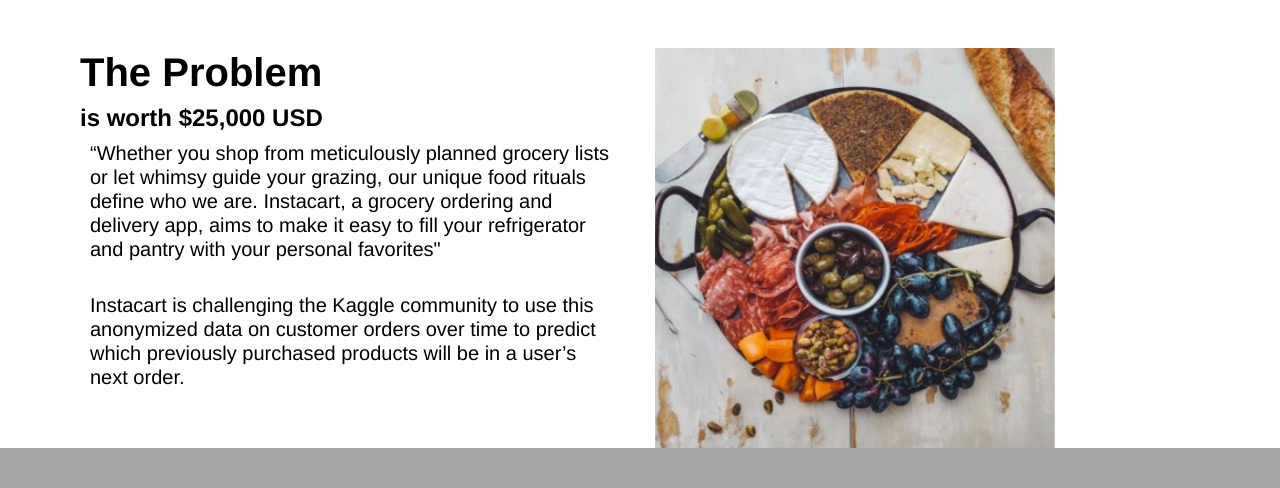
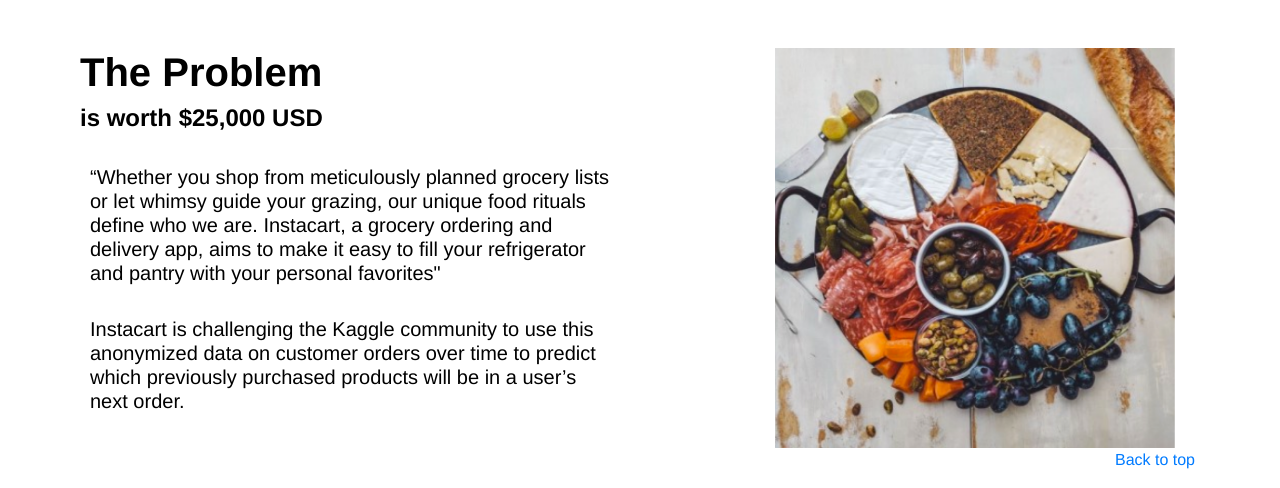
Before and after one commit to Jrfelix13/Final-Project, a Python web app: template website/templates/index.html in a window 1280 px wide. Shown: the part 609-1097 px from the top of the page. Before the commit the page ends 1057 px from the top, so only its background shows below. Run offline with Jinja, Linux system fonts and the light colour scheme; the template is opened without the code that fills it, so the values that code supplies are empty; some libraries are stand-ins or nearby versions.

Commit message:
Update index.html

```diff
--- a/website/templates/index.html
+++ b/website/templates/index.html
@@ -60,6 +60,7 @@
                 </h1>
                 <h4 style="color: black; font-weight: bold; margin-left: 80px; margin-right: 10px;">is worth $25,000 USD
                 </h4>
+                <br>
                 <h5 style="color: black; font-weight: lighter; margin-left: 90px; margin-right: 10px;">“Whether you shop from meticulously planned grocery lists or let whimsy guide your grazing, our unique food rituals define who we are. Instacart, a grocery ordering and delivery app, aims to make it easy to fill your refrigerator and pantry
                     with your personal favorites"
                 </h5>
@@ -67,15 +68,24 @@
                 <h5 style="color: black; font-weight: lighter; margin-left: 90px; margin-right: 10px;">Instacart is challenging the Kaggle community to use this anonymized data on customer orders over time to predict which previously purchased products will be in a user’s next order.
                 </h5>
             </div>
-
             <!-- Second of two columns -->
             <div class="col-md-6">
-                <img style="margin-right: 10px;" src="https://github.com/Jrfelix13/Final-Project/blob/master/gr%C3%A1ficos-sitio/problem.PNG?raw=true" width="400" height="400" alt="Problem">
+                <img style="margin-left: 120px;" src="https://github.com/Jrfelix13/Final-Project/blob/master/gr%C3%A1ficos-sitio/problem.PNG?raw=true" width="400" height="400" alt="Problem">
             </div>
+            <br>
+            <br>
         </div>
+        <div class="row">
+
+        </div>
+
         <!-- Second Row -->
     </div>
-
+    <div class="footer-per">
+        <footer class="container" style="color: rgb(11, 14, 35);">
+            <p class="float-right"><a href="#">Back to top</a></p>
+        </footer>
+    </div>
     <script src="https://code.jquery.com/jquery-3.3.1.slim.min.js" integrity="sha384-q8i/X+965DzO0rT7abK41JStQIAqVgRVzpbzo5smXKp4YfRvH+8abtTE1Pi6jizo" crossorigin="anonymous"></script>
     <script src="https://cdnjs.cloudflare.com/ajax/libs/d3/5.9.7/d3.min.js"></script>
     <script src="https://cdnjs.cloudflare.com/ajax/libs/popper.js/1.14.7/umd/popper.min.js" integrity="sha384-UO2eT0CpHqdSJQ6hJty5KVphtPhzWj9WO1clHTMGa3JDZwrnQq4sF86dIHNDz0W1" crossorigin="anonymous"></script>
```
